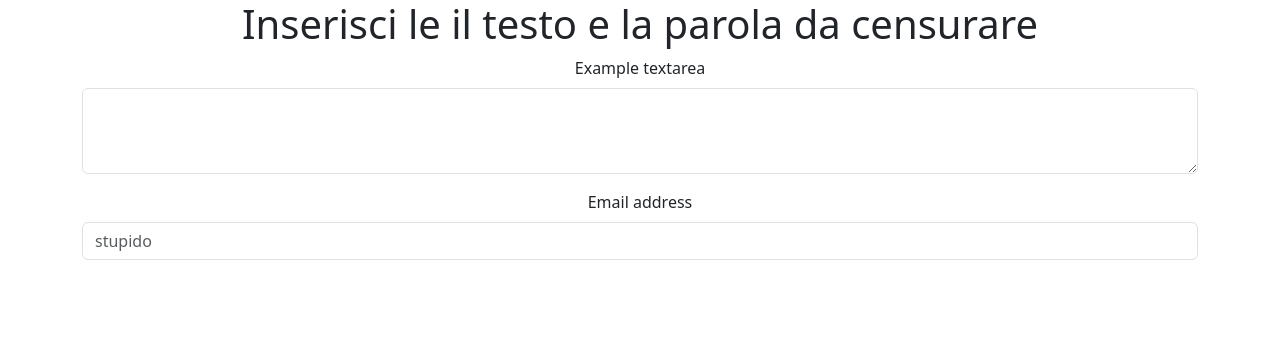
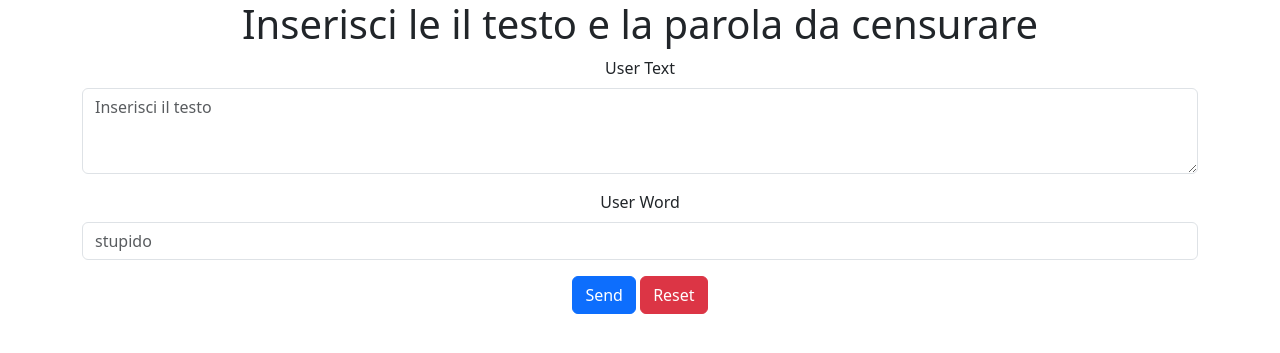
Before and after one commit to AndreaMargutti/php-badwords, a PHP site: page / in a window 1280 px wide. Shown: the top 353 px of the page. Run offline with PHP 8.4, Linux system fonts and the light colour scheme.

Commit message:
updated form

```diff
--- a/index.php
+++ b/index.php
@@ -12,13 +12,15 @@
         <h1>Inserisci le il testo e la parola da censurare</h1>
         <form action="./resultBadWords.php">
             <div class="mb-3">
-                <label for="exampleFormControlTextarea1" class="form-label">Example textarea</label>
-                <textarea class="form-control" id="exampleFormControlTextarea1" rows="3"></textarea>
+                <label for="userText" class="form-label">User Text</label>
+                <textarea class="form-control" id="userText" name="userText" rows="3" placeholder="Inserisci il testo"></textarea>
             </div>
             <div class="mb-3">
-                <label for="userWord" class="form-label">Email address</label>
+                <label for="userWord" class="form-label">User Word</label>
                 <input type="email" class="form-control" id="userWord" name="userWord" placeholder="stupido">
             </div>
+            <button type="submit" class="btn btn-primary btn-xl">Send</button>
+            <button type="reset" class="btn btn-danger btn-xl">Reset</button>
         </form>
     </div>
 </body>
```
